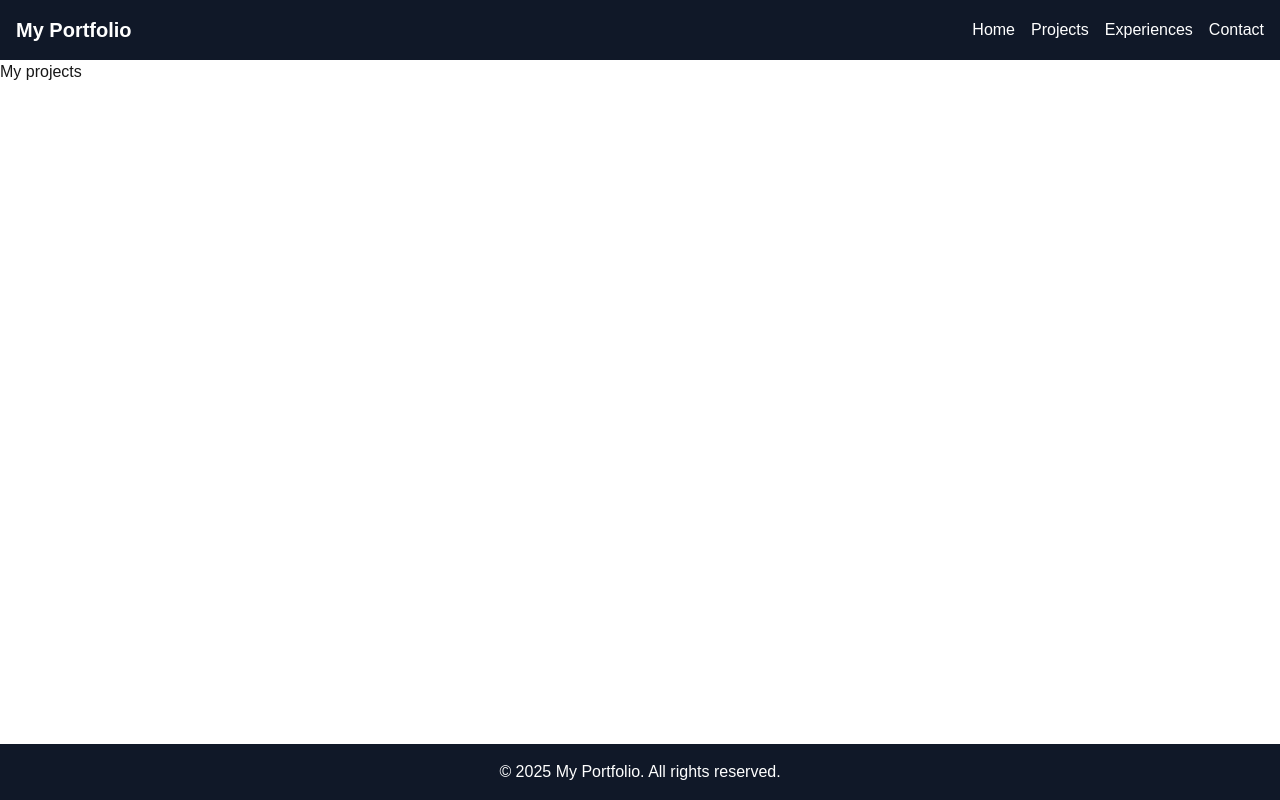
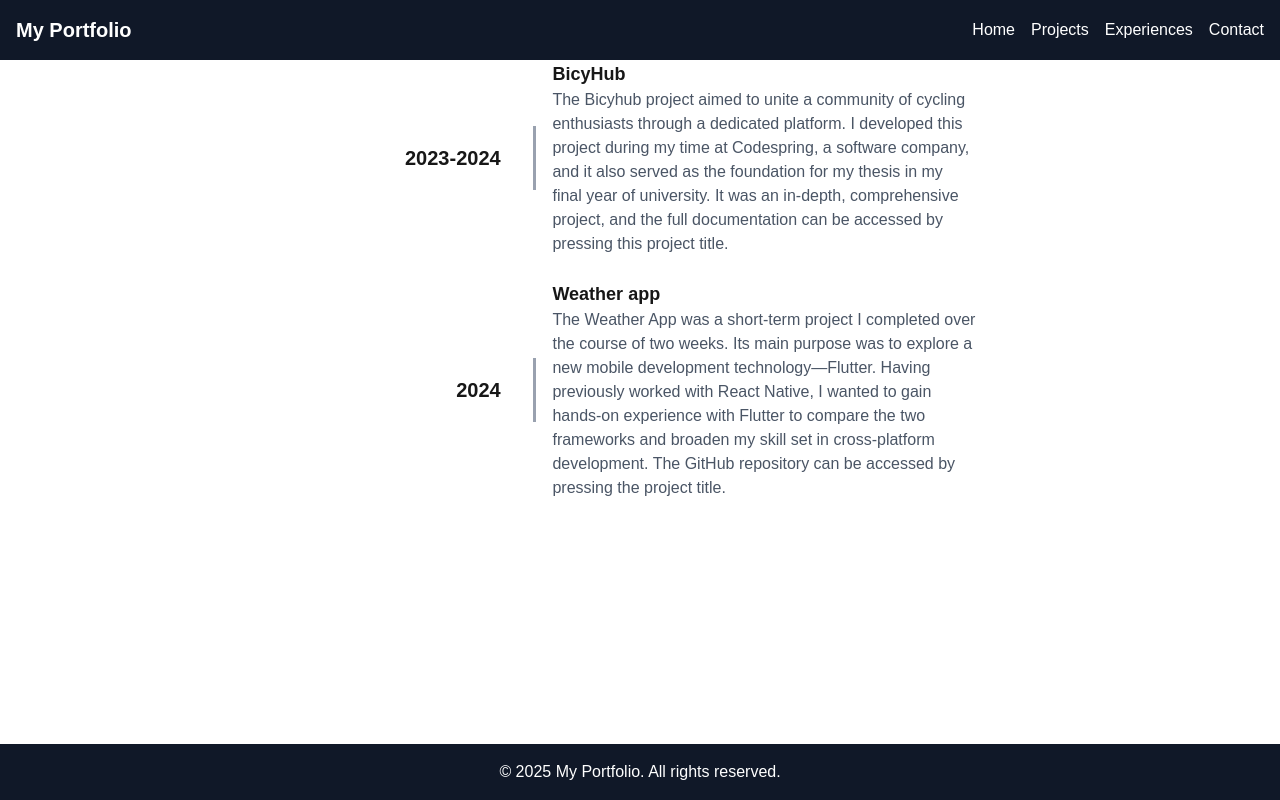
Before and after one commit to Carl0s2002/my-portfolio, a Next.js app: page /projects in a window 1280 px wide. Built offline with nearby package versions, Linux system fonts and the light colour scheme.

Commit message:
Added projects page

```diff
--- a/src/app/components/Timeline.tsx
+++ b/src/app/components/Timeline.tsx
@@ -1,15 +1,15 @@
 "use client";
 
 import { motion } from "framer-motion";
+import { ExperiencesType } from "../types/Experiences";
 
-const experiences = [
-  { year: "2022-2024", title: "Codespring Mentorship Program", description: "I signed up for the mentorship programme to gain insight into how the technologies I learned about at university can be applied into well thought out projects. I also learned about the essentials of teamwork, communication and perseverency." },
-  { year: "2024", title: "Codespring Internship", description: "I got the chance to join as an intern during the summer. In 10 weeks I learned to use React-Native, Firebase as a backend, git for project management, and my collegue and I followed the Agile workflow. It was a short, but effective insight into the life of a programmer. " },
-  { year: "2024", title: "Scientific Student Conference", description: "I didn’t miss the opportunity to present my work at this conference. Thanks to all the other times I held a presentation, I feel like I’ve gotten better at it. It paid off because my collegue and I won a special prize for the presentation afterwards." },
-  { year: "2024", title: "Reea Internship", description: "In the two weeks, I had available, I created a weather app project using Flutter and Dart programming language. It was a great learning experience, thanks to the two mentors I had during this time." }
-];
 
-const Timeline = () => {
+
+type Props = {
+  content: ExperiencesType[] ;
+}
+
+const Timeline = ({content: experiences}:Props) => {
   return (
     <div className="flex flex-col items-center">
       {experiences.map((exp, index) => (
--- /dev/null
+++ b/src/app/components/TimelineProjects.tsx
@@ -0,0 +1,38 @@
+"use client";
+
+import { motion } from "framer-motion";
+import { ProjectsType } from "../types/ProjectExp";
+
+
+
+type Props = {
+  content: ProjectsType[] ;
+}
+
+const TimelineProjects = ({content: experiences}:Props) => {
+  return (
+    <div className="flex flex-col items-center">
+      {experiences.map((exp, index) => (
+
+        <motion.div
+          key={index}
+          initial={{ opacity: 0, x: -50 }}
+          animate={{ opacity: 1, x: 0 }}
+          transition={{ duration: 0.5, delay: index * 0.2 }}
+          className="flex items-center w-full max-w-2xl mb-6"
+        >
+          <div className="w-1/3 text-right pr-4">
+            <h2 className="text-xl font-bold">{exp.year}</h2>
+          </div>
+          <div className="w-1 bg-gray-400 h-16 mx-4"></div>
+          <div className="w-2/3">
+          <a href={exp.link}><h3 className="text-lg font-semibold">{exp.title}</h3>        </a>
+            <p className="text-gray-600">{exp.description}</p>
+          </div>
+        </motion.div>
+      ))}
+    </div>
+  );
+};
+
+export default TimelineProjects;
--- a/src/app/contact/page.tsx
+++ b/src/app/contact/page.tsx
@@ -1,4 +1,4 @@
-import { FaFacebook, FaLinkedin, FaPhoneVolume } from "react-icons/fa";
+import { FaFacebook, FaGithub, FaLinkedin, FaPhoneVolume } from "react-icons/fa";
 import Layout from "../components/Layout";
 import ProfilePic from "../components/ProfilePic";
 import { MdEmail } from "react-icons/md";
@@ -33,6 +33,10 @@ export default function Contact(){
                 <p style={{marginLeft:6}}>fodorlaszlocarlos@gmail.com</p>
                 </div>
                 <div style={{display:"flex" , alignItems:"center" , justifyContent:"flex-start"  }}>
+                <a href="https://github.com/Carl0s2002"><FaGithub className="hover:scale-125"></FaGithub></a>
+                <p style={{marginLeft:6}}>Fodor Carlos</p>
+                </div>
+                <div style={{display:"flex" , alignItems:"center" , justifyContent:"flex-start"  }}>
                 <a href="/Fodor László-Carlos CV.pdf"><PiReadCvLogoFill className="hover:scale-125"></PiReadCvLogoFill></a>
                 <p style={{marginLeft:6}}>View My Resume</p>
                 </div>
--- a/src/app/experiences/page.tsx
+++ b/src/app/experiences/page.tsx
@@ -1,10 +1,18 @@
 import Layout from "../components/Layout";
 import Timeline from "../components/Timeline";
+import { ExperiencesType } from "../types/Experiences";
 
 export default function Experiences(){
+    const experiences:ExperiencesType[] = [
+        { year: "2022-2024", title: "Codespring Mentorship Program", description: "I signed up for the mentorship programme to gain insight into how the technologies I learned about at university can be applied into well thought out projects. I also learned about the essentials of teamwork, communication and perseverency." },
+        { year: "2024", title: "Codespring Internship", description: "I got the chance to join as an intern during the summer. In 10 weeks I learned to use React-Native, Firebase as a backend, git for project management, and my collegue and I followed the Agile workflow. It was a short, but effective insight into the life of a programmer. " },
+        { year: "2024", title: "Scientific Student Conference", description: "I didn’t miss the opportunity to present my work at this conference. Thanks to all the other times I held a presentation, I feel like I’ve gotten better at it. It paid off because my collegue and I won a special prize for the presentation afterwards." },
+        { year: "2024", title: "Reea Internship", description: "In the two weeks, I had available, I created a weather app project using Flutter and Dart programming language. It was a great learning experience, thanks to the two mentors I had during this time." }
+      ];
+
     return(
         <Layout>
-            <Timeline />
+            <Timeline content={experiences} />
         </Layout>
     );
 }
--- a/src/app/projects/page.tsx
+++ b/src/app/projects/page.tsx
@@ -1,9 +1,15 @@
 import Layout from "../components/Layout";
+import TimelineProjects from "../components/TimelineProjects";
+import { ProjectsType } from "../types/ProjectExp";
 
 export default function Projects(){
+    const projects:ProjectsType[] = [
+        { year: "2023-2024", title: "BicyHub", description: "The Bicyhub project aimed to unite a community of cycling enthusiasts through a dedicated platform. I developed this project during my time at Codespring, a software company, and it also served as the foundation for my thesis in my final year of university. It was an in-depth, comprehensive project, and the full documentation can be accessed by pressing this project title." , link:"/Allamvizsga_dokumentacio.pdf" },
+        { year: "2024" , title: "Weather app", description: "The Weather App was a short-term project I completed over the course of two weeks. Its main purpose was to explore a new mobile development technology—Flutter. Having previously worked with React Native, I wanted to gain hands-on experience with Flutter to compare the two frameworks and broaden my skill set in cross-platform development. The GitHub repository can be accessed by pressing the project title." , link:"https://github.com/Carl0s2002/WeatherApp"}
+    ]
     return (
         <Layout>
-            <p>My projects</p>
+            <TimelineProjects content={projects} />
         </Layout>
     );
 }
--- /dev/null
+++ b/src/app/types/Experiences.ts
@@ -0,0 +1,5 @@
+export type ExperiencesType = {
+    year: string ,
+    title: string ,
+    description: string ;
+  }
--- /dev/null
+++ b/src/app/types/ProjectExp.ts
@@ -0,0 +1,6 @@
+export type ProjectsType = {
+    year: string ,
+    title: string ,
+    description: string ,
+    link: string ;
+  }
```
Also changed, not shown: 1 other file (tests, documents, lock files or other folders).
